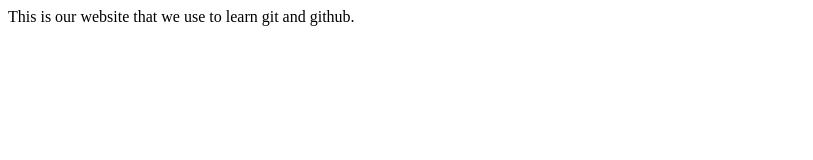
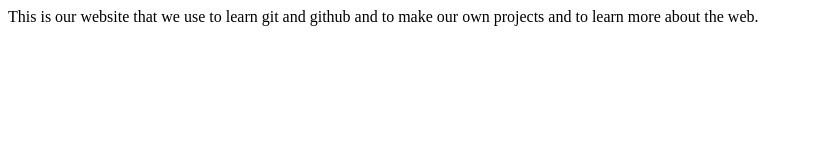
Before and after one commit to kea137/Project-1, a plain HTML site: page Index.html in a window 1280 px wide. Shown: the whole page, without its empty margins (0-813 px from the left). Drawn offline with Linux system fonts and the light colour scheme.

Commit message:
master changes

```diff
--- a/Index.html
+++ b/Index.html
@@ -1,5 +1,5 @@
 <html>
 
-This is our website that we use to learn git and github.
+This is our website that we use to learn git and github and to make our own projects and to learn more about the web.
 
 </html>
```
